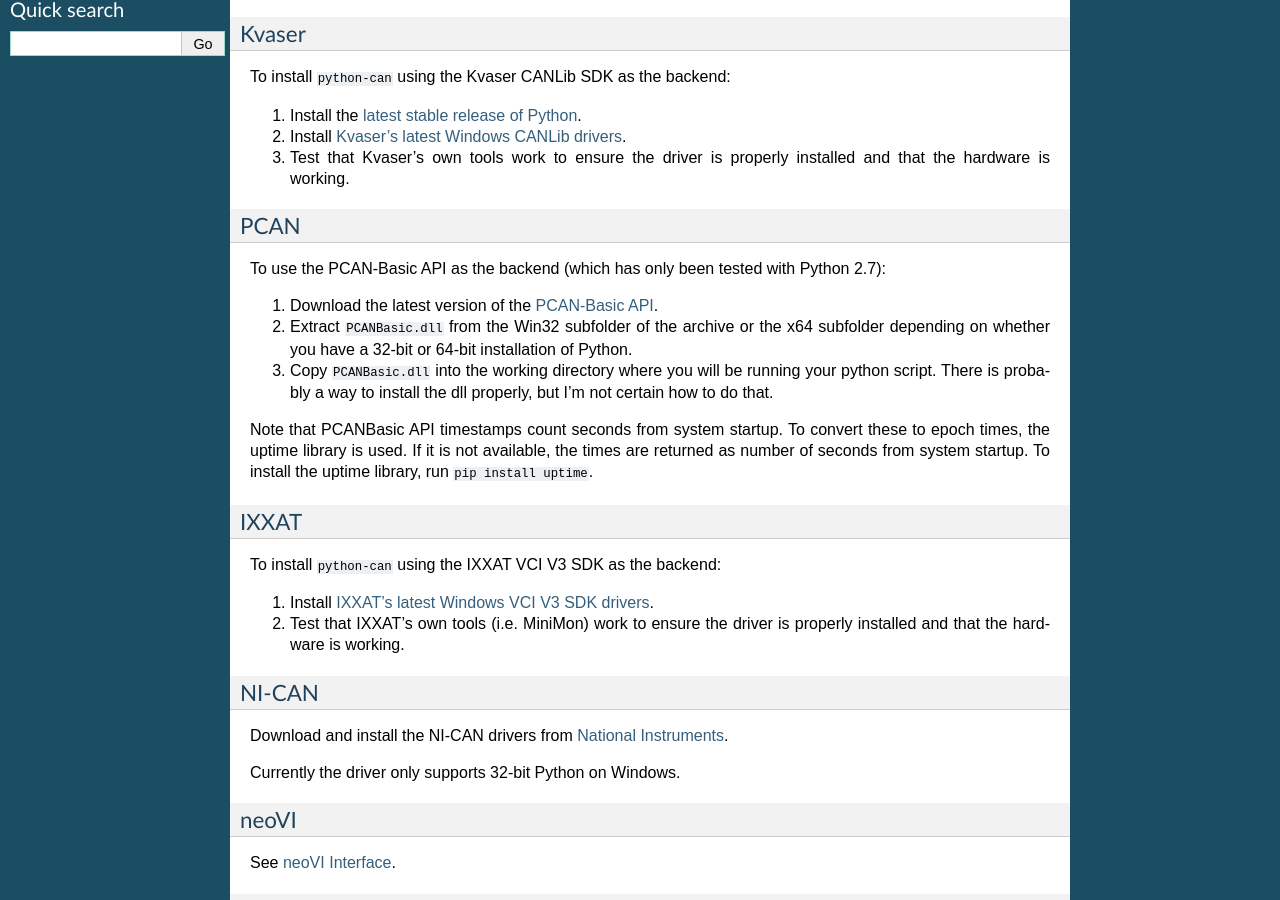
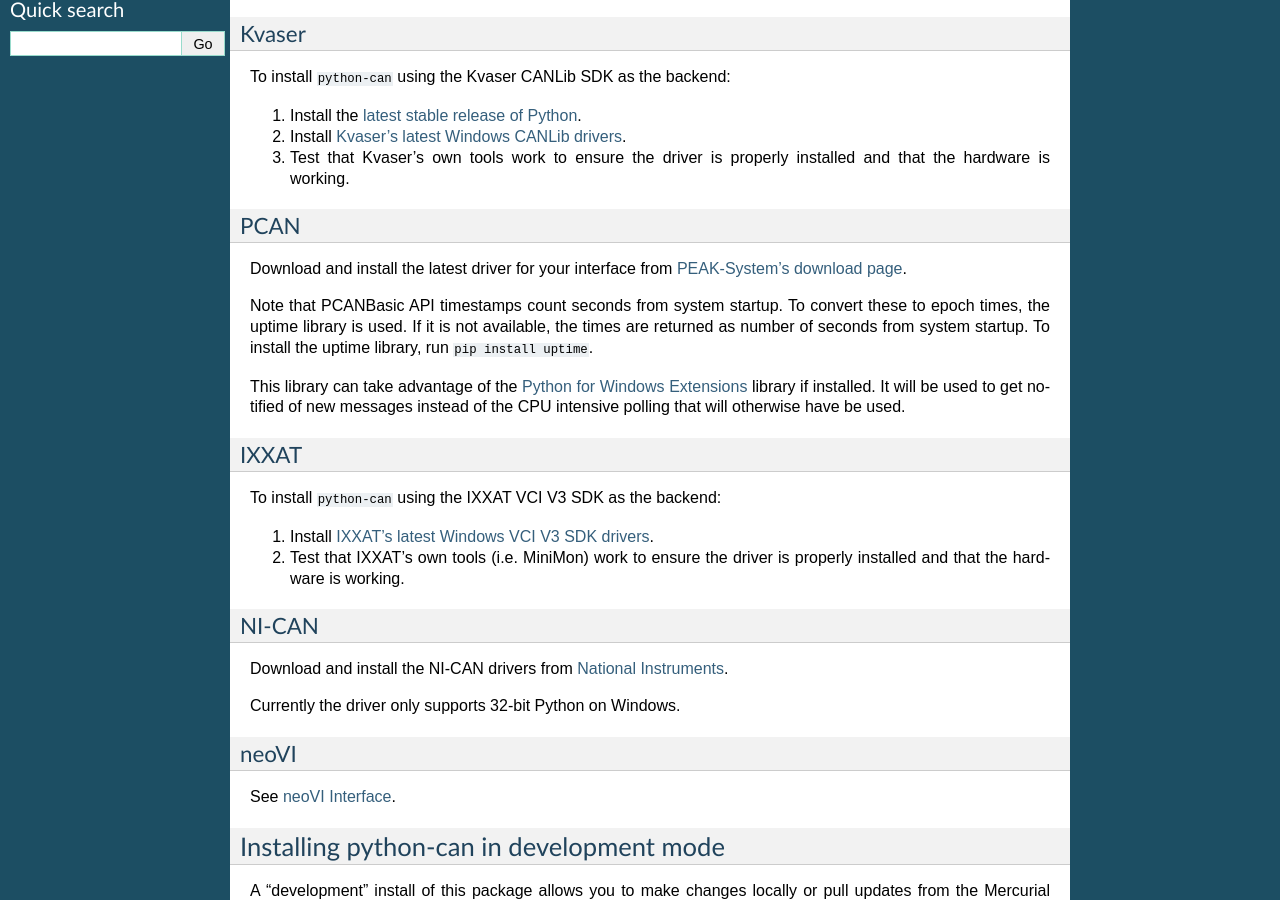
Before and after one commit to hardbyte/python-can, a Sphinx documentation site: the page built from doc/installation.rst, in a window 1280 px wide and 900 px high, scrolled down 413 px. Built offline with Sphinx 7.4.7, drawn with Linux system fonts in a browser that asks for light colours.

Commit message:
Update PCAN installation instructions

```diff
--- a/doc/installation.rst
+++ b/doc/installation.rst
@@ -41,24 +41,18 @@ To install ``python-can`` using the Kvaser CANLib SDK as the backend:
 PCAN
 ~~~~
 
-To use the PCAN-Basic API as the backend (which has only been tested
-with Python 2.7):
-
-1. Download the latest version of the `PCAN-Basic
-   API <http://www.peak-system.com/Downloads.76.0.html?>`__.
-
-2. Extract ``PCANBasic.dll`` from the Win32 subfolder of the archive or
-   the x64 subfolder depending on whether you have a 32-bit or 64-bit
-   installation of Python.
-
-3. Copy ``PCANBasic.dll`` into the working directory where you will be
-   running your python script. There is probably a way to install the
-   dll properly, but I'm not certain how to do that.
+Download and install the latest driver for your interface from
+`PEAK-System's download page <http://www.peak-system.com/Support.55.0.html?&L=1>`__.
 
 Note that PCANBasic API timestamps count seconds from system startup. To
 convert these to epoch times, the uptime library is used. If it is not
 available, the times are returned as number of seconds from system
 startup. To install the uptime library, run ``pip install uptime``.
+
+This library can take advantage of the `Python for Windows Extensions
+<https://sourceforge.net/projects/pywin32>`__ library if installed.
+It will be used to get notified of new messages instead of
+the CPU intensive polling that will otherwise have be used.
 
 IXXAT
 ~~~~~
```
Also changed, not shown: 1 other file.
